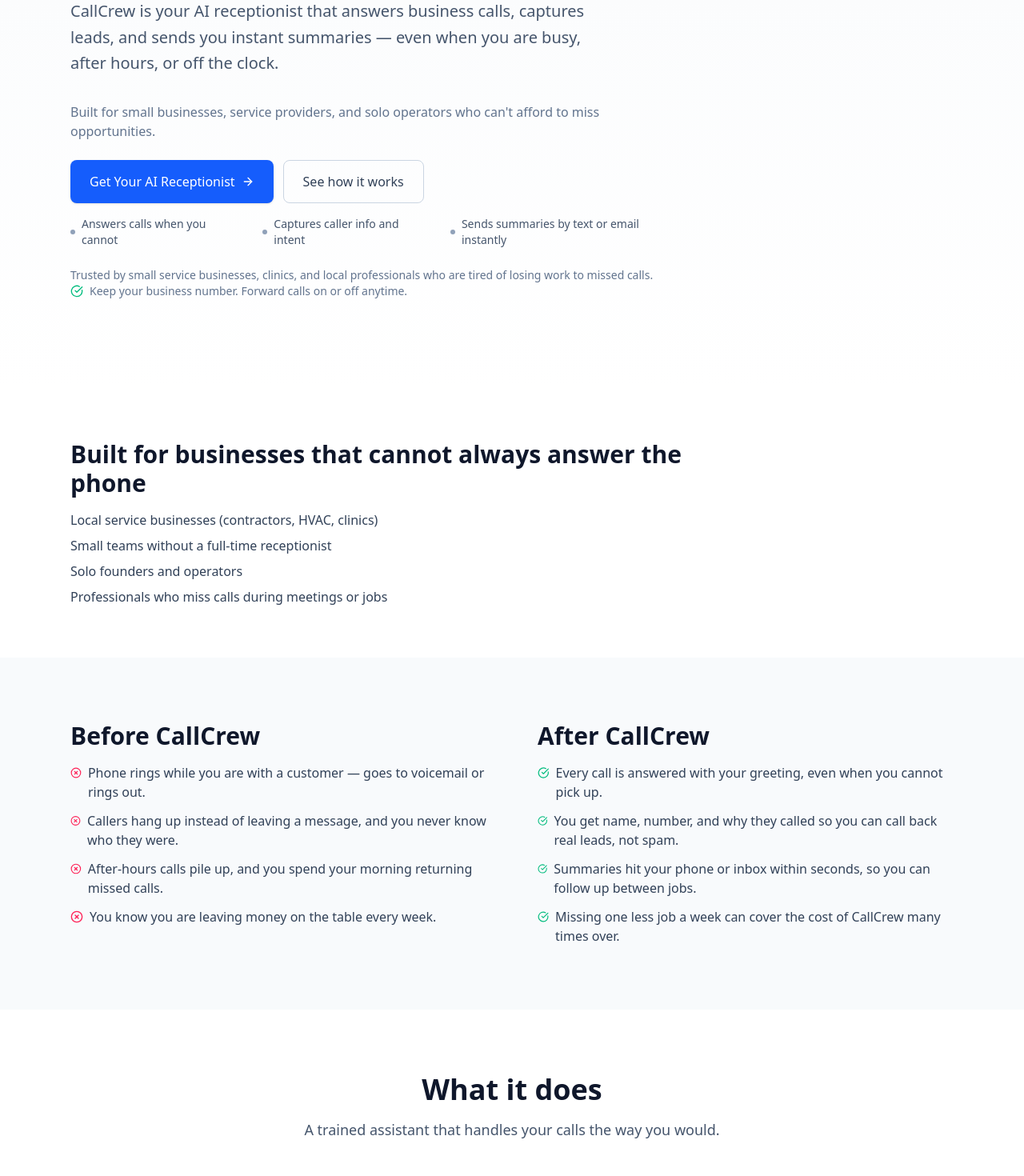
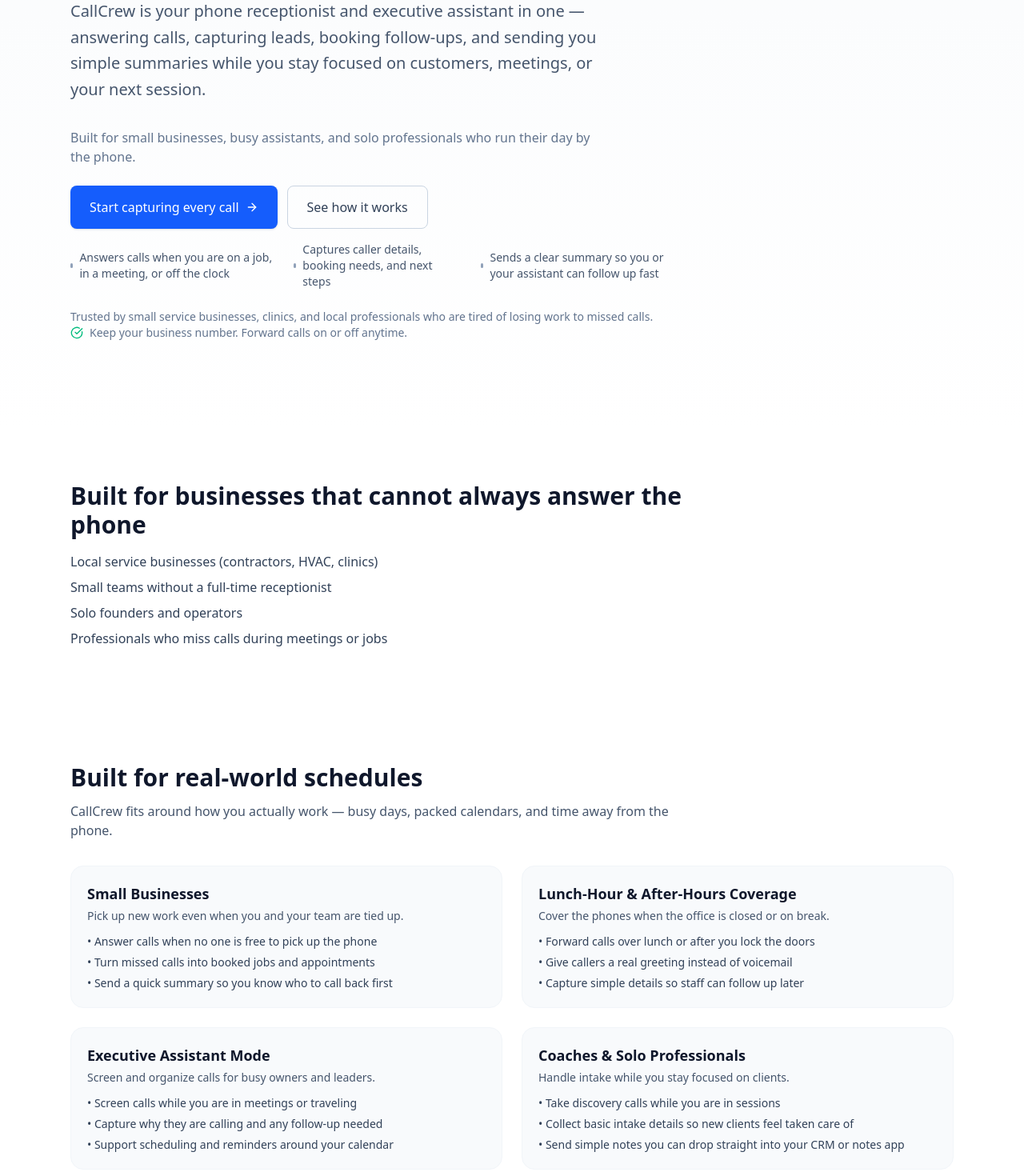
Before and after one commit to dasit34/CallCrew, a Next.js app in the folder callcrew-dashboard/: page / in a window 1280 px wide. Shown: the part 360-1830 px from the top of the page at 80% size. Built offline with nearby package versions, Linux system fonts and the light colour scheme.

Commit message:
Add RealWorldSchedules component to HomePage and update Hero section text for clarity and engagement

```diff
--- a/callcrew-dashboard/src/app/page.tsx
+++ b/callcrew-dashboard/src/app/page.tsx
@@ -14,6 +14,7 @@
 } from "@/components/landing";
 import { WhoThisIsFor } from "@/components/landing/WhoThisIsFor";
 import { ProblemSolution } from "@/components/landing/ProblemSolution";
+import { RealWorldSchedules } from "@/components/landing/RealWorldSchedules";
 import { Testimonials } from "@/components/landing/Testimonials";
 import { PricingTeaser } from "@/components/landing/PricingTeaser";
 
@@ -23,6 +24,7 @@
       <Navbar />
       <Hero />
       <WhoThisIsFor />
+      <RealWorldSchedules />
       <ProblemSolution />
       <WhatItDoes />
       <OnOffControl />
--- /dev/null
+++ b/callcrew-dashboard/src/components/landing/RealWorldSchedules.tsx
@@ -0,0 +1,71 @@
+import React from "react";
+
+const cards = [
+  {
+    title: "Small Businesses",
+    description: "Pick up new work even when you and your team are tied up.",
+    bullets: [
+      "Answer calls when no one is free to pick up the phone",
+      "Turn missed calls into booked jobs and appointments",
+      "Send a quick summary so you know who to call back first",
+    ],
+  },
+  {
+    title: "Lunch-Hour & After-Hours Coverage",
+    description: "Cover the phones when the office is closed or on break.",
+    bullets: [
+      "Forward calls over lunch or after you lock the doors",
+      "Give callers a real greeting instead of voicemail",
+      "Capture simple details so staff can follow up later",
+    ],
+  },
+  {
+    title: "Executive Assistant Mode",
+    description: "Screen and organize calls for busy owners and leaders.",
+    bullets: [
+      "Screen calls while you are in meetings or traveling",
+      "Capture why they are calling and any follow-up needed",
+      "Support scheduling and reminders around your calendar",
+    ],
+  },
+  {
+    title: "Coaches & Solo Professionals",
+    description: "Handle intake while you stay focused on clients.",
+    bullets: [
+      "Take discovery calls while you are in sessions",
+      "Collect basic intake details so new clients feel taken care of",
+      "Send simple notes you can drop straight into your CRM or notes app",
+    ],
+  },
+];
+
+export function RealWorldSchedules() {
+  return (
+    <section className="py-16 md:py-20 bg-white">
+      <div className="max-w-6xl mx-auto px-4 sm:px-6">
+        <div className="max-w-3xl mb-8">
+          <h2 className="text-2xl sm:text-3xl font-semibold text-slate-900 mb-3">
+            Built for real-world schedules
+          </h2>
+          <p className="text-sm sm:text-base text-slate-600">
+            CallCrew fits around how you actually work — busy days, packed calendars, and time away from the phone.
+          </p>
+        </div>
+
+        <div className="grid md:grid-cols-2 gap-6">
+          {cards.map((card) => (
+            <div key={card.title} className="bg-slate-50 border border-slate-100 rounded-2xl p-5">
+              <h3 className="text-lg font-semibold text-slate-900 mb-1">{card.title}</h3>
+              <p className="text-sm text-slate-600 mb-3">{card.description}</p>
+              <ul className="space-y-1.5 text-sm text-slate-700">
+                {card.bullets.map((b) => (
+                  <li key={b}>• {b}</li>
+                ))}
+              </ul>
+            </div>
+          ))}
+        </div>
+      </div>
+    </section>
+  );
+}
--- a/callcrew-dashboard/src/components/landing/index.tsx
+++ b/callcrew-dashboard/src/components/landing/index.tsx
@@ -145,13 +145,13 @@
 
           {/* Subheadline */}
           <p className="text-lg sm:text-xl text-slate-600 leading-relaxed mb-8 max-w-2xl">
-            CallCrew is your AI receptionist that answers business calls, captures leads, and sends you instant
-            summaries — even when you are busy, after hours, or off the clock.
+            CallCrew is your phone receptionist and executive assistant in one — answering calls, capturing leads,
+            booking follow-ups, and sending you simple summaries while you stay focused on customers, meetings, or your next session.
           </p>
 
           {/* Supporting line */}
           <p className="text-sm sm:text-base text-slate-500 mb-6 max-w-2xl">
-            Built for small businesses, service providers, and solo operators who can&apos;t afford to miss opportunities.
+            Built for small businesses, busy assistants, and solo professionals who run their day by the phone.
           </p>
 
           {/* CTAs */}
@@ -160,7 +160,7 @@
               href="/onboarding"
               className="inline-flex items-center justify-center gap-2 px-6 py-3.5 text-base font-medium text-white bg-blue-600 rounded-lg hover:bg-blue-700 transition-colors shadow-sm"
             >
-              Get Your AI Receptionist
+              Start capturing every call
               <ArrowRight className="w-4 h-4" />
             </Link>
             <a
@@ -175,15 +175,15 @@
           <ul className="flex flex-col sm:flex-row gap-2 sm:gap-6 mb-6 text-sm text-slate-600">
             <li className="flex items-center gap-2">
               <span className="w-1.5 h-1.5 rounded-full bg-slate-400" />
-              <span>Answers calls when you cannot</span>
+              <span>Answers calls when you are on a job, in a meeting, or off the clock</span>
             </li>
             <li className="flex items-center gap-2">
               <span className="w-1.5 h-1.5 rounded-full bg-slate-400" />
-              <span>Captures caller info and intent</span>
+              <span>Captures caller details, booking needs, and next steps</span>
             </li>
             <li className="flex items-center gap-2">
               <span className="w-1.5 h-1.5 rounded-full bg-slate-400" />
-              <span>Sends summaries by text or email instantly</span>
+              <span>Sends a clear summary so you or your assistant can follow up fast</span>
             </li>
           </ul>
 
@@ -466,19 +466,19 @@
   {
     number: "1",
     title: "Forward your calls",
-    description: "Set up call forwarding from your business line to CallCrew. Takes about 2 minutes.",
+    description: "Turn on call forwarding from your existing business number to CallCrew. Takes about 2 minutes.",
     color: "bg-blue-600",
   },
   {
     number: "2",
     title: "Assistant answers",
-    description: "CallCrew greets callers, asks your questions, and captures their info.",
+    description: "CallCrew greets callers, answers common questions, and captures what they need.",
     color: "bg-emerald-500",
   },
   {
     number: "3",
-    title: "You get the summary",
-    description: "Within seconds, you receive a text or email with everything from the call.",
+    title: "You get the summary and next steps",
+    description: "Within seconds, you or your assistant receive a simple summary with details, booking info, and follow-ups.",
     color: "bg-violet-500",
   },
 ];
```
